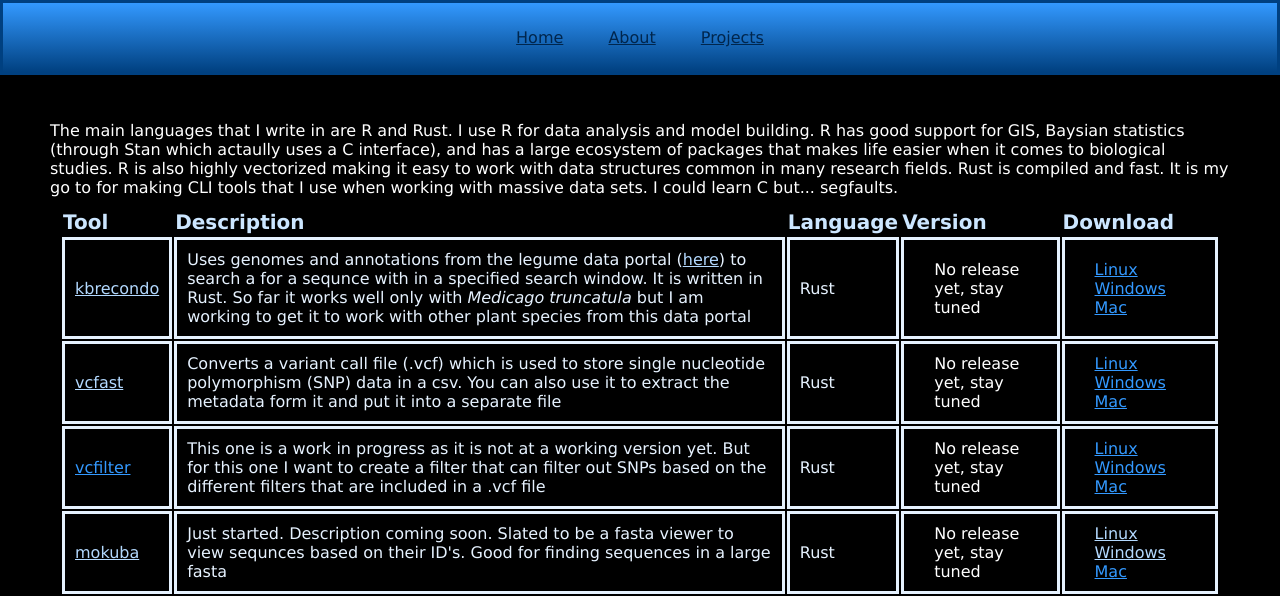
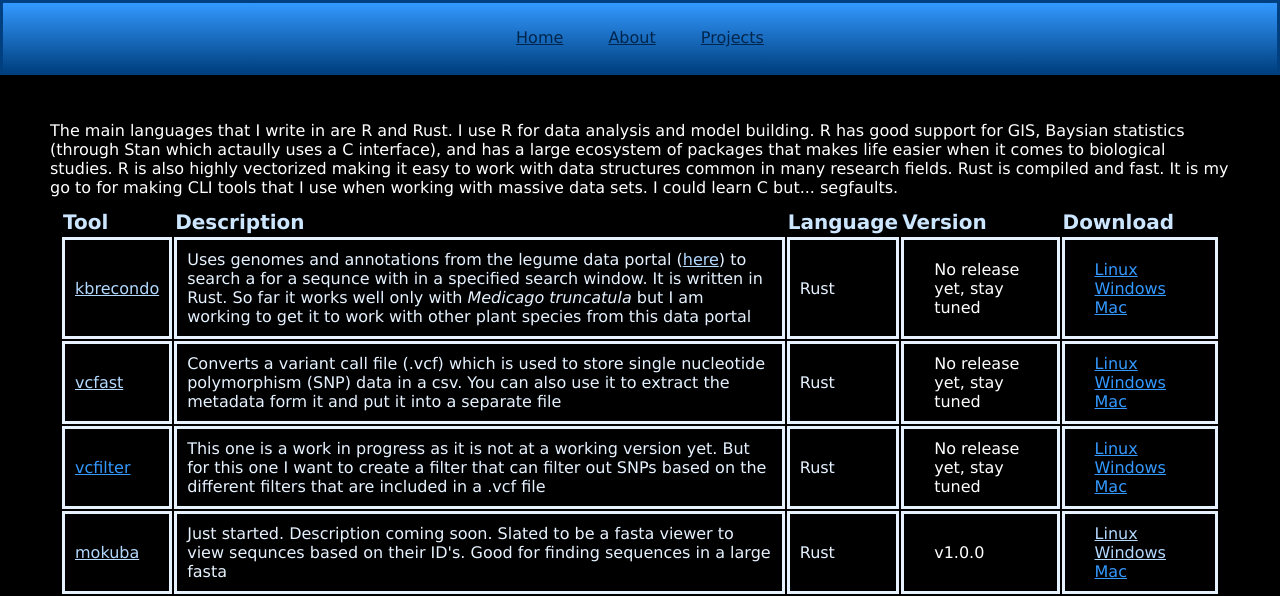
Before and after one commit to dgreen42/davidgreen, a plain HTML site: page mytools.html in a window 1280 px wide. Shown: the part 234-830 px from the top of the page. Drawn offline with Linux system fonts and the light colour scheme.

Commit message:
Update mytools.html

```diff
--- a/mytools.html
+++ b/mytools.html
@@ -140,7 +140,7 @@
                         Rust
                     </td>
                     <td>
-                        <p> No release yet, stay tuned </p>
+                        <p> v1.0.0 </p>
                     </td>
                     <td>
                         <p>
```
